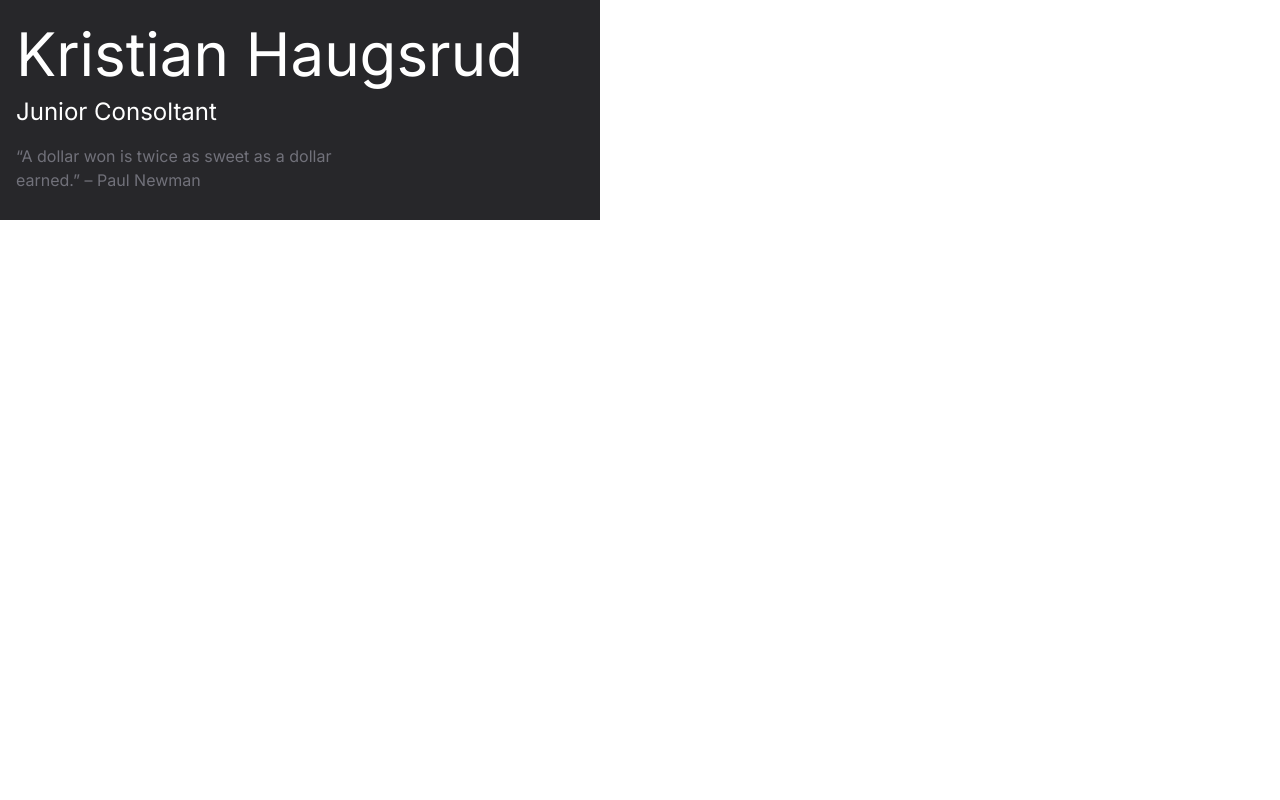
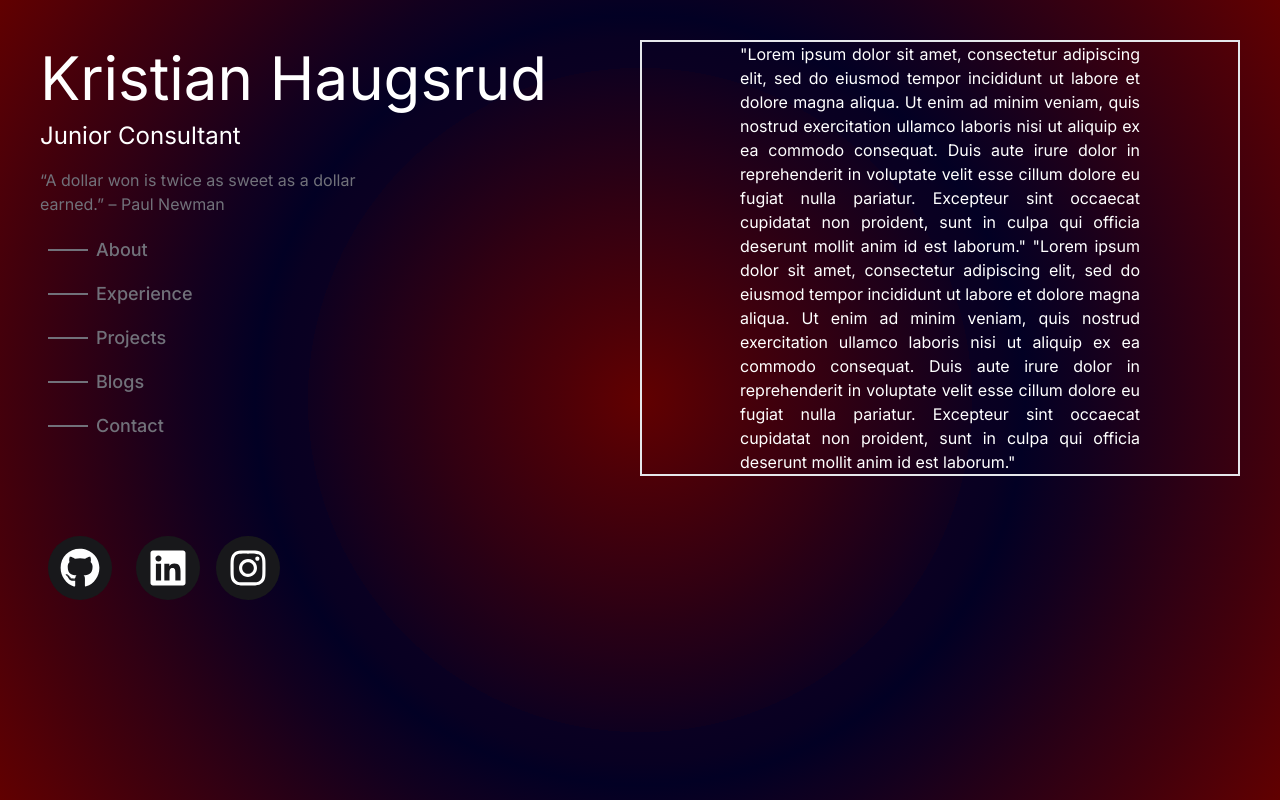
Before and after one commit to Konge5678/Portfolio, a Next.js app: page / in a window 1280 px wide. Built offline with nearby package versions, Linux system fonts and the light colour scheme.

Commit message:
PersonCard mostly finished. neew some functionality. added the about text

```diff
--- a/src/app/globals.css
+++ b/src/app/globals.css
@@ -1,3 +1,16 @@
 @tailwind base;
 @tailwind components;
 @tailwind utilities;
+
+
+body {
+    background: rgb(97,0,0);
+background: radial-gradient(circle, rgba(97,0,0,1) 0%, rgba(90,0,3,1) 4%, rgba(88,0,4,1) 5%, rgba(84,0,5,1) 7%, rgba(76,0,8,1) 11%, rgba(67,0,11,1) 16%, rgba(58,0,15,1) 21%, rgba(49,0,18,1) 26%, rgba(43,0,20,1) 29%, rgba(41,0,21,1) 30%, rgba(34,0,24,1) 34%, rgba(30,0,25,1) 36%, rgba(23,0,28,1) 40%, rgba(21,0,29,1) 41%, rgba(15,0,31,1) 44%, rgba(10,0,34,1) 44%, rgba(8,0,34,1) 48%, rgba(2,0,36,1) 51%, rgba(6,0,35,1) 53%, rgba(12,0,33,1) 56%, rgba(17,0,31,1) 59%, rgba(25,0,28,1) 63%, rgba(37,0,23,1) 69%, rgba(49,0,19,1) 75%, rgba(66,0,12,1) 84%, rgba(78,0,8,1) 90%, rgba(86,0,5,1) 94%, rgba(97,0,0,1) 100%);
+    min-height: 100vh;
+    margin: 0;
+    padding: 0;
+    background-attachment: fixed;
+    background-repeat: no-repeat;
+    background-size: cover;
+    color: white;
+  }
--- a/src/app/page.tsx
+++ b/src/app/page.tsx
@@ -1,9 +1,15 @@
 import PersonCard from "../components/PersonCard";
+import AboutText from "@/components/AboutText";
 
 export default function Home() {
   return (
-    <div>
-      <PersonCard />
+    <div className="flex flex-col lg:flex-row min-h-screen">
+      <div className="w-full lg:w-auto lg:sticky lg:top-10 lg:min-w-[600px] lg:h-screen">
+        <PersonCard />
+      </div>
+      <div className="flex-grow lg:pl-10 mt-10">
+        <AboutText />
+      </div>
     </div>
   );
 }
--- /dev/null
+++ b/src/components/AboutText.tsx
@@ -0,0 +1,16 @@
+export default function AboutText() {
+    return (
+      <div className="w-[600px] flex justify-center border-2">
+        <p className="text-white w-[400px] text-justify">
+          "Lorem ipsum dolor sit amet, consectetur adipiscing elit, sed do eiusmod tempor incididunt ut labore et dolore magna aliqua.
+          Ut enim ad minim veniam, quis nostrud exercitation ullamco laboris nisi ut aliquip ex ea commodo consequat. Duis aute irure dolor
+          in reprehenderit in voluptate velit esse cillum dolore eu fugiat nulla pariatur. Excepteur sint occaecat cupidatat non proident, sunt
+          in culpa qui officia deserunt mollit anim id est laborum."
+
+          "Lorem ipsum dolor sit amet, consectetur adipiscing elit, sed do eiusmod tempor incididunt ut labore et dolore magna aliqua. Ut enim ad minim
+          veniam, quis nostrud exercitation ullamco laboris nisi ut aliquip ex ea commodo consequat. Duis aute irure dolor in reprehenderit in voluptate
+          velit esse cillum dolore eu fugiat nulla pariatur. Excepteur sint occaecat cupidatat non proident, sunt in culpa qui officia deserunt mollit anim id est laborum."
+        </p>
+      </div>
+    );
+  }
--- a/src/components/PersonCard.tsx
+++ b/src/components/PersonCard.tsx
@@ -1,15 +1,41 @@
 "use client";
 
 import PersonCardButton from "./PersonCardButton";
+import React from "react";
+import SocialMediaIcon from "./SocialMediaIcon";
+import { FaGithub, FaLinkedin, FaInstagram } from "react-icons/fa";
 
 export default function PersonCard() {
   return (
-    <div className="bg-zinc-800 text-white w-[600px] p-4">
+    <div className="text-white w-[600px] p-10">
       <h1 className="text-6xl py-2">Kristian Haugsrud</h1>
-      <h2 className="py-1 text-2xl">Junior Consoltant</h2>
+      <h2 className="py-1 text-2xl">Junior Consultant</h2>
       <p className="py-3 text-zinc-500 w-80">
         “A dollar won is twice as sweet as a dollar earned.” – Paul Newman
       </p>
+      <PersonCardButton text="About" onClick={() => {}} />
+      <PersonCardButton text="Experience" onClick={() => {}} />
+      <PersonCardButton text="Projects" onClick={() => {}} />
+      <PersonCardButton text="Blogs" onClick={() => {}} />
+      <PersonCardButton text="Contact" onClick={() => {}} />
+
+      <div className="flex space-x-4 mt-6 pt-14">
+        <SocialMediaIcon
+          icon={<FaGithub className="text-white w-10 h-10" />}
+          link="https://github.com/Konge5678"
+          altText="GitHub"
+        />
+        <SocialMediaIcon
+          icon={<FaLinkedin className="text-white w-10 h-10" />}
+          link="https://www.linkedin.com/in/kristian-haugsrud-866b40323/"
+          altText="LinkedIn"
+        />
+        <SocialMediaIcon
+          icon={<FaInstagram className="text-white w-10 h-10" />}
+          link="https://instagram.com"
+          altText="Instagram"
+        />
+      </div>
     </div>
   );
 }
--- a/src/components/PersonCardButton.tsx
+++ b/src/components/PersonCardButton.tsx
@@ -12,11 +12,12 @@ const Button = ({ text, onClick, className }: ButtonProps) => {
   return (
     <button
       onClick={() => onClick()}
-      className={
-        className +
-        " bg-[#e72328] text-white p-2 border border-black italic text-nowrap"
-      }>
-      {text}
+      className={`flex items-center ${className} p-2 bg-transparent hover:text-white group`}
+    >
+      <span className="w-10 h-0.5 bg-zinc-500 mr-2 transition-all duration-300 group-hover:bg-white group-hover:w-20"></span>
+      <span className="text-zinc-500 text-lg font-medium transition-all duration-300 group-hover:text-white">
+        {text}
+      </span>
     </button>
   );
 };
--- /dev/null
+++ b/src/components/SocialMediaIcon.tsx
@@ -0,0 +1,26 @@
+"use client";
+
+import React from "react";
+
+interface SocialMediaIconProps {
+  icon: React.ReactNode;
+  link: string;
+  altText: string;
+}
+
+
+const SocialMediaIcon = ({ icon, link, altText}: SocialMediaIconProps) => {
+  return (
+    <a
+        href={link}
+        target="_blank"
+        rel="noopener noreferrer"
+        aria-label={altText}
+        className="w-16 h-16 flex items-center justify-center rounded-full bg-zinc-900 hover:bg-zinc-700 transition-colors duration-300 m-2"
+        >
+        {icon}
+    </a>
+  );
+};
+
+export default SocialMediaIcon;
```
Also changed, not shown: package.json (+5 -4 lines), 1 other file (tests, documents, lock files or other folders).
